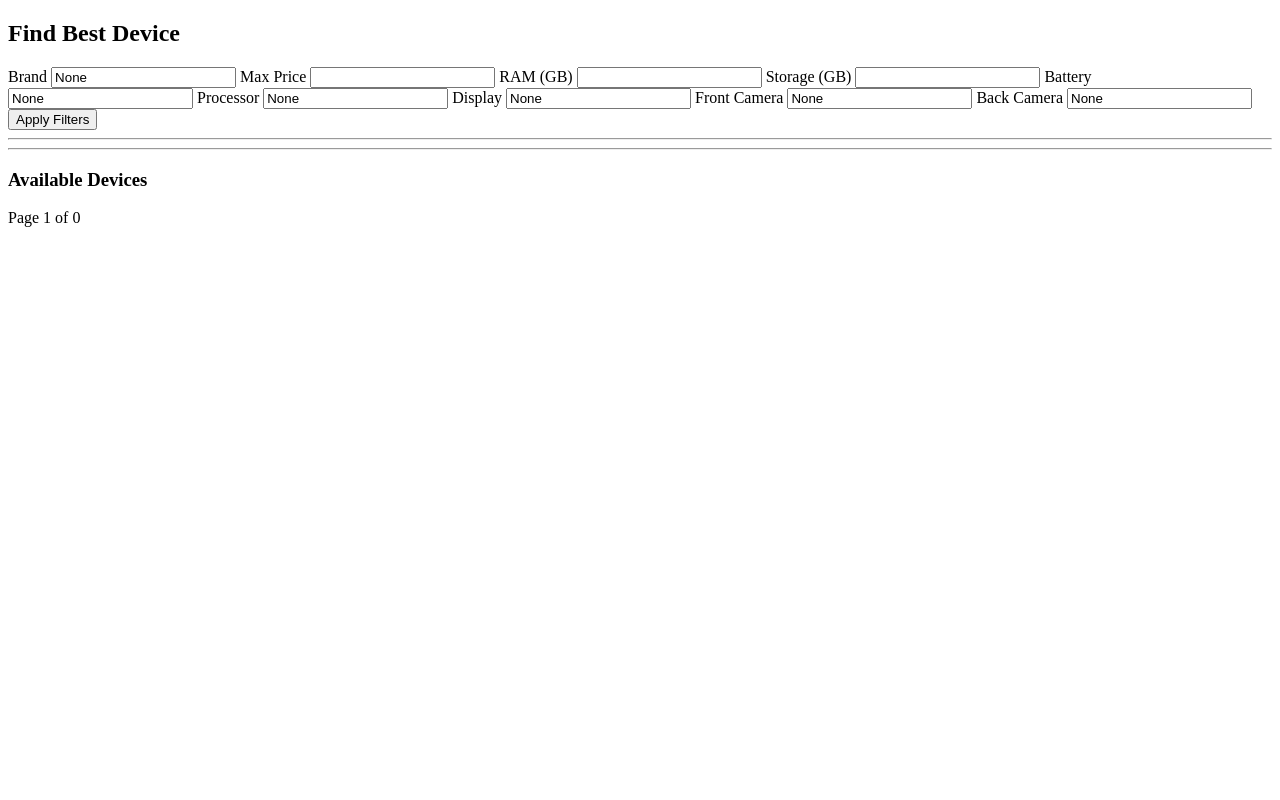
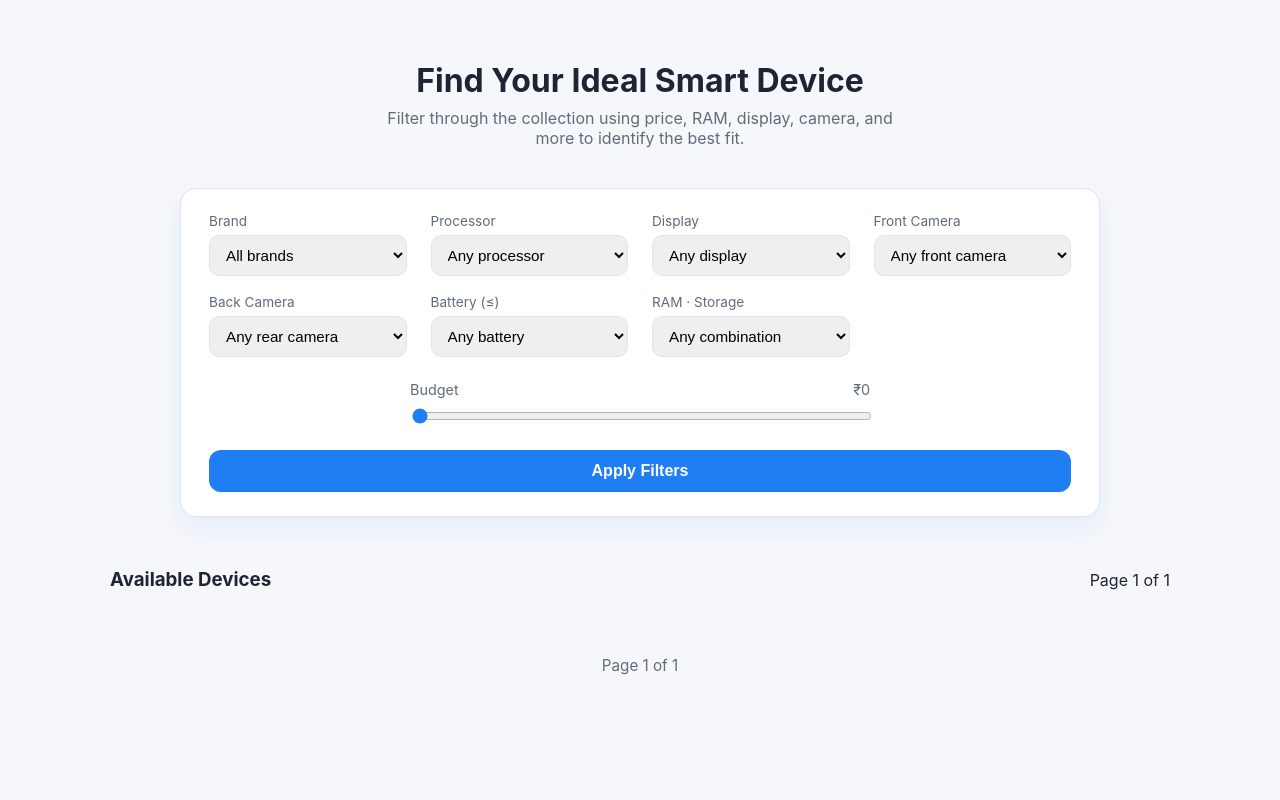
Before and after one commit to jagadish43/Smart-Device-selection, a Django app: page / in a window 1280 px wide. Run offline with Django 5.2, Linux system fonts and the light colour scheme; data that the repository does not hold is empty.

Commit message:
page chnage fixies

```diff
--- a/apps/devices/views.py
+++ b/apps/devices/views.py
@@ -1,56 +1,136 @@
+import math
+from urllib.parse import urlencode
+
 from django.shortcuts import render
 from apps.core.db import device_collection
-import math
+from pymongo import ASCENDING, DESCENDING
+
+BATTERY_OPTIONS = [1000, 2000, 3000, 4000, 5000, 6000]
+
+
+def _to_int(value, default=None):
+    try:
+        return int(value)
+    except (TypeError, ValueError):
+        return default
+
+
+def _normalize_text(value):
+    if value is None:
+        return None
+    trimmed = str(value).strip()
+    return trimmed if trimmed else None
+
+
+def _brand_filter(value):
+    if not value:
+        return {}
+    return {"brand": {"$regex": f"^{value}$", "$options": "i"}}
+
+
+def _sorted_text_options(field, filters=None):
+    query = filters or {}
+    values = [
+        str(value).strip()
+        for value in device_collection.distinct(field, filter=query)
+        if value is not None and str(value).strip()
+    ]
+    return sorted(set(values), key=lambda item: item.lower())
+
+
+def _ram_storage_options(filters=None):
+    base_match = {
+        "ram": {"$exists": True, "$ne": None},
+        "storage": {"$exists": True, "$ne": None},
+    }
+    match = {**base_match, **(filters or {})}
+    pipeline = [
+        {"$match": match},
+        {"$group": {"_id": {"ram": "$ram", "storage": "$storage"}}},
+    ]
+    combos = []
+    for doc in device_collection.aggregate(pipeline):
+        ram_value = _to_int(doc.get("_id", {}).get("ram"))
+        storage_value = _to_int(doc.get("_id", {}).get("storage"))
+        if ram_value is None or storage_value is None:
+            continue
+        combos.append({"ram": ram_value, "storage": storage_value})
+    return sorted(combos, key=lambda combo: (combo["ram"], combo["storage"]))
+
+
+def _price_bounds(filters=None):
+    def _bound(order):
+        doc = device_collection.find_one(
+            filter=filters or {},
+            sort=[("price", order)],
+            projection={"price": 1},
+        )
+        if not doc or doc.get("price") is None:
+            return None
+        return _to_int(doc.get("price"))
+
+    min_price = _bound(ASCENDING) or 0
+    max_price = _bound(DESCENDING) or 0
+    if min_price > max_price:
+        min_price, max_price = max_price, min_price
+    return min_price, max_price
+
 
 def home(request):
-    page = int(request.GET.get("page", 1))
+    page_param = request.GET.get("page", "1")
+    page = _to_int(page_param, 1)
+    if page is None or page < 1:
+        page = 1
+
     limit = 10
     skip = (page - 1) * limit
 
-    # ===== GET FILTER VALUES =====
-    brand = request.GET.get("brand")
-    max_price = request.GET.get("price")
-    ram = request.GET.get("ram")
-    storage = request.GET.get("storage")
-    battery = request.GET.get("battery")
-    processor = request.GET.get("processor")
-    display = request.GET.get("display")
-    front_camera = request.GET.get("front_camera")
-    back_camera = request.GET.get("back_camera")
+    brand = _normalize_text(request.GET.get("brand"))
+    battery = _to_int(request.GET.get("battery"))
+    processor = _normalize_text(request.GET.get("processor"))
+    display = _normalize_text(request.GET.get("display"))
+    front_camera = _normalize_text(request.GET.get("front_camera"))
+    back_camera = _normalize_text(request.GET.get("back_camera"))
 
-    # ===== BUILD MONGO QUERY =====
-    query = {}
+    ram = _to_int(request.GET.get("ram"))
+    storage = _to_int(request.GET.get("storage"))
+    price_input = _to_int(request.GET.get("price"))
 
-    if brand:
-        query["brand"] = {"$regex": f"^{brand}$", "$options": "i"}
+    brand_query = _brand_filter(brand)
+    price_min, price_max = _price_bounds(brand_query)
+    price_span = price_max - price_min
+    price_step = max(1, price_span // 20) if price_span > 0 else 1
+    if price_step < 100:
+        price_step = 100
 
-    if max_price:
-        query["price"] = {"$lte": int(max_price)}
+    selected_price = price_input if price_input is not None else price_max
+    if selected_price is None:
+        selected_price = price_max
+    if price_min is not None and selected_price < price_min:
+        selected_price = price_min
+    if selected_price > price_max:
+        selected_price = price_max
 
-    if ram:
-        query["ram"] = int(ram)
-
-    if storage:
-        query["storage"] = int(storage)
-
-    if battery:
-        query["battery"] = {"$regex": battery, "$options": "i"}
-
+    query = dict(brand_query)
+    if selected_price is not None:
+        query["price"] = {"$lte": selected_price}
+    if ram is not None:
+        query["ram"] = ram
+    if storage is not None:
+        query["storage"] = storage
+    if battery is not None:
+        query["battery"] = {"$lte": battery}
     if processor:
         query["processor"] = {"$regex": processor, "$options": "i"}
-
     if display:
         query["display"] = {"$regex": display, "$options": "i"}
-
     if front_camera:
         query["front_camera"] = {"$regex": front_camera, "$options": "i"}
-
     if back_camera:
         query["rear_camera"] = {"$regex": back_camera, "$options": "i"}
 
-    # ===== PAGINATION =====
     total_devices = device_collection.count_documents(query)
-    total_pages = math.ceil(total_devices / limit)
+    total_pages = math.ceil(total_devices / limit) if total_devices else 1
 
     devices = list(
         device_collection.find(query)
@@ -58,14 +138,9 @@ def home(request):
         .limit(limit)
     )
 
-    context = {
-        "devices": devices,
-        "current_page": page,
-        "total_pages": total_pages,
-
-        # keep filter values
+    pagination_params = {
         "brand": brand,
-        "price": max_price,
+        "price": selected_price,
         "ram": ram,
         "storage": storage,
         "battery": battery,
@@ -74,5 +149,39 @@ def home(request):
         "front_camera": front_camera,
         "back_camera": back_camera,
     }
+    sanitized_filters = {
+        name: value
+        for name, value in pagination_params.items()
+        if value is not None and value != ""
+    }
+    pagination_query = urlencode(sanitized_filters)
+    if pagination_query:
+        pagination_query = f"&{pagination_query}"
+
+    context = {
+        "devices": devices,
+        "current_page": page,
+        "total_pages": total_pages,
+        "brand": brand,
+        "price": selected_price,
+        "ram": ram,
+        "storage": storage,
+        "battery": battery,
+        "processor": processor,
+        "display": display,
+        "front_camera": front_camera,
+        "back_camera": back_camera,
+        "brand_options": _sorted_text_options("brand"),
+        "processor_options": _sorted_text_options("processor", brand_query),
+        "display_options": _sorted_text_options("display", brand_query),
+        "front_camera_options": _sorted_text_options("front_camera", brand_query),
+        "back_camera_options": _sorted_text_options("rear_camera", brand_query),
+        "battery_options": BATTERY_OPTIONS,
+        "ram_storage_options": _ram_storage_options(brand_query),
+        "price_min": price_min,
+        "price_max": price_max,
+        "price_step": price_step,
+        "pagination_query": pagination_query,
+    }
 
     return render(request, "home.html", context)
--- /dev/null
+++ b/static/css/site.css
@@ -0,0 +1,206 @@
+/* Global layout */
+:root {
+    --background: #f5f7fa;
+    --card-bg: #ffffff;
+    --primary: #1f7ef4;
+    --border: #e0e4ec;
+    --text: #1d2433;
+    --muted: #5f6c7b;
+}
+
+* {
+    box-sizing: border-box;
+}
+
+body {
+    margin: 0;
+    font-family: "Inter", "Segoe UI", system-ui, sans-serif;
+    background: var(--background);
+    color: var(--text);
+    min-height: 100vh;
+}
+
+.page {
+    max-width: 1100px;
+    margin: 0 auto;
+    padding: 40px 20px 60px;
+}
+
+.hero {
+    text-align: center;
+    margin-bottom: 40px;
+}
+
+.hero h1 {
+    font-size: 2rem;
+    margin-bottom: 8px;
+}
+
+.hero p {
+    color: var(--muted);
+    margin: 0 auto;
+    max-width: 520px;
+}
+
+.filter-card {
+    background: var(--card-bg);
+    border: 1px solid var(--border);
+    border-radius: 16px;
+    padding: 24px 28px;
+    box-shadow: 0 12px 24px rgba(31, 126, 244, 0.08);
+    margin: 0 auto 32px;
+    max-width: 920px;
+}
+
+.filter-grid {
+    display: grid;
+    grid-template-columns: repeat(auto-fit, minmax(160px, 1fr));
+    gap: 18px 24px;
+    margin-bottom: 24px;
+}
+
+.filter-grid label {
+    display: block;
+    font-size: 0.85rem;
+    color: var(--muted);
+    margin-bottom: 6px;
+}
+
+.filter-grid input,
+.filter-grid select {
+    width: 100%;
+    padding: 10px 12px;
+    border-radius: 10px;
+    border: 1px solid var(--border);
+    font-size: 0.95rem;
+}
+
+.filter-card button {
+    background: var(--primary);
+    color: #fff;
+    border: none;
+    width: 100%;
+    padding: 12px 0;
+    border-radius: 12px;
+    font-size: 1rem;
+    font-weight: 600;
+    cursor: pointer;
+    transition: transform 120ms ease, box-shadow 120ms ease;
+}
+
+.filter-card button:hover {
+    transform: translateY(-2px);
+    box-shadow: 0 10px 20px rgba(31, 126, 244, 0.3);
+}
+
+.range-field {
+    margin: 0 auto 24px;
+    max-width: 460px;
+    display: flex;
+    flex-direction: column;
+    gap: 8px;
+}
+
+.range-field .slider-label {
+    display: flex;
+    justify-content: space-between;
+    align-items: center;
+    font-size: 0.9rem;
+    color: var(--muted);
+}
+
+.range-field input[type=range] {
+    width: 100%;
+    accent-color: var(--primary);
+}
+
+.section-title {
+    display: flex;
+    justify-content: space-between;
+    align-items: baseline;
+    margin-bottom: 16px;
+}
+
+.device-grid {
+    display: grid;
+    grid-template-columns: repeat(auto-fit, minmax(260px, 1fr));
+    gap: 20px;
+}
+
+.device-card {
+    background: var(--card-bg);
+    border: 1px solid var(--border);
+    border-radius: 18px;
+    padding: 20px 22px;
+    transition: transform 180ms ease, box-shadow 180ms ease;
+}
+
+.device-card:hover {
+    transform: translateY(-4px);
+    box-shadow: 0 18px 30px rgba(0, 0, 0, 0.08);
+}
+
+.device-card h4 {
+    margin: 0 0 4px;
+    font-size: 1.15rem;
+}
+
+.device-meta {
+    font-size: 0.9rem;
+    color: var(--muted);
+    margin: 6px 0;
+    line-height: 1.4;
+}
+
+.device-price {
+    font-weight: 600;
+    margin-top: 10px;
+    color: var(--primary);
+}
+
+.pagination {
+    margin-top: 30px;
+    text-align: center;
+    font-size: 0.95rem;
+    color: var(--muted);
+}
+
+.pagination a {
+    margin: 0 10px;
+    text-decoration: none;
+    color: var(--primary);
+    font-weight: 600;
+}
+
+.result-card {
+    background: var(--card-bg);
+    border: 1px solid var(--border);
+    padding: 22px;
+    border-radius: 18px;
+    margin-bottom: 18px;
+    box-shadow: 0 14px 30px rgba(16, 24, 40, 0.06);
+}
+
+.result-card h3 {
+    margin: 0 0 4px;
+}
+
+.result-card p {
+    margin: 4px 0;
+    color: var(--muted);
+}
+
+.nav-link {
+    display: inline-block;
+    margin-top: 24px;
+    padding: 10px 18px;
+    border-radius: 12px;
+    background: #111;
+    color: #fff;
+    text-decoration: none;
+}
+
+.score {
+    font-weight: 600;
+    color: #111;
+}
--- a/templates/home.html
+++ b/templates/home.html
@@ -1,72 +1,130 @@
+{% load static %}
 <!DOCTYPE html>
 <html>
 <head>
     <title>Device Recommendation</title>
+    <link rel="stylesheet" href="{% static 'css/site.css' %}">
 </head>
 <body>
-<h2>Find Best Device</h2>
+<div class="page">
+    <header class="hero">
+        <h1>Find Your Ideal Smart Device</h1>
+        <p>Filter through the collection using price, RAM, display, camera, and more to identify the best fit.</p>
+    </header>
 
-<form method="get">
-    <!-- Brand -->
+    <form method="get" class="filter-card">
+        <div class="filter-grid">
+            <div>
                 <label>Brand</label>
-    <input type="text" name="brand" value="{{ brand }}">
+                <select name="brand">
+                    <option value="">All brands</option>
+                    {% for option in brand_options %}
+                        <option value="{{ option }}" {% if brand == option %}selected{% endif %}>{{ option }}</option>
+                    {% endfor %}
+                </select>
+            </div>
+            <div>
+                <label>Processor</label>
+                <select name="processor">
+                    <option value="">Any processor</option>
+                    {% for option in processor_options %}
+                        <option value="{{ option }}" {% if processor == option %}selected{% endif %}>{{ option }}</option>
+                    {% endfor %}
+                </select>
+            </div>
+            <div>
+                <label>Display</label>
+                <select name="display">
+                    <option value="">Any display</option>
+                    {% for option in display_options %}
+                        <option value="{{ option }}" {% if display == option %}selected{% endif %}>{{ option }}</option>
+                    {% endfor %}
+                </select>
+            </div>
+            <div>
+                <label>Front Camera</label>
+                <select name="front_camera">
+                    <option value="">Any front camera</option>
+                    {% for option in front_camera_options %}
+                        <option value="{{ option }}" {% if front_camera == option %}selected{% endif %}>{{ option }}</option>
+                    {% endfor %}
+                </select>
+            </div>
+            <div>
+                <label>Back Camera</label>
+                <select name="back_camera">
+                    <option value="">Any rear camera</option>
+                    {% for option in back_camera_options %}
+                        <option value="{{ option }}" {% if back_camera == option %}selected{% endif %}>{{ option }}</option>
+                    {% endfor %}
+                </select>
+            </div>
+            <div>
+                <label>Battery (≤)</label>
+                <select name="battery">
+                    <option value="">Any battery</option>
+                    {% for option in battery_options %}
+                        <option value="{{ option }}" {% if battery == option %}selected{% endif %}>{{ option }} mAh</option>
+                    {% endfor %}
+                </select>
+            </div>
+            <div>
+                <label>RAM · Storage</label>
+                <select id="ramStorageSelect">
+                    <option value="">Any combination</option>
+                    {% for combo in ram_storage_options %}
+                        <option value="{{ combo.ram }}|{{ combo.storage }}" {% if ram == combo.ram and storage == combo.storage %}selected{% endif %}>
+                            {{ combo.ram }} GB · {{ combo.storage }} GB
+                        </option>
+                    {% endfor %}
+                </select>
+            </div>
+        </div>
 
-    <!-- Price -->
-    <label>Max Price</label>
-    <input type="number" name="price" value="{{ price }}">
+        <div class="range-field">
+            <label class="slider-label">
+                Budget
+                <span id="priceValue">₹{{ price }}</span>
+            </label>
+            <input
+                id="priceSlider"
+                type="range"
+                name="price"
+                min="{{ price_min }}"
+                max="{{ price_max }}"
+                step="{{ price_step }}"
+                value="{{ price }}"
+            >
+        </div>
 
-    <!-- RAM -->
-    <label>RAM (GB)</label>
-    <input type="number" name="ram" value="{{ ram }}">
-
-    <!-- Storage -->
-    <label>Storage (GB)</label>
-    <input type="number" name="storage" value="{{ storage }}">
-
-    <!-- Battery -->
-    <label>Battery</label>
-    <input type="text" name="battery" value="{{ battery }}">
-
-    <!-- Processor -->
-    <label>Processor</label>
-    <input type="text" name="processor" value="{{ processor }}">
-
-    <!-- Display -->
-    <label>Display</label>
-    <input type="text" name="display" value="{{ display }}">
-
-    <!-- Front Camera -->
-    <label>Front Camera</label>
-    <input type="text" name="front_camera" value="{{ front_camera }}">
-
-    <!-- Back Camera -->
-    <label>Back Camera</label>
-    <input type="text" name="back_camera" value="{{ back_camera }}">
+        <input type="hidden" name="ram" id="ramInput" value="{{ ram|default_if_none:'' }}">
+        <input type="hidden" name="storage" id="storageInput" value="{{ storage|default_if_none:'' }}">
 
         <button type="submit">Apply Filters</button>
     </form>
 
-<hr>
+    <section>
+        <div class="section-title">
+            <h3>Available Devices</h3>
+            <span>Page {{ current_page }} of {{ total_pages }}</span>
+        </div>
 
+        <div class="device-grid">
+            {% for d in devices %}
+                <article class="device-card">
+                    <h4>{{ d.name }}</h4>
+                    <p class="device-meta">Brand: {{ d.brand }}</p>
+                    <p class="device-meta">Processor: {{ d.processor }}, Display: {{ d.display }}</p>
+                    <p class="device-meta">RAM: {{ d.ram }} GB · Storage: {{ d.storage }} GB</p>
+                    <p class="device-meta">Battery: {{ d.battery }} · Cameras: {{ d.front_camera }}/{{ d.back_camera }}</p>
+                    <p class="device-price">₹{{ d.price }}</p>
+                </article>
+            {% endfor %}
+        </div>
 
-<hr>
-
-<h3>Available Devices</h3>
-
-{% for d in devices %}
-    <div>
-        <h4>{{ d.name }}</h4>
-        <p>Brand: {{ d.brand }}</p>
-        <p>Price: ₹{{ d.price }}</p>
-        <p>RAM: {{ d.ram }} GB</p>
-        <hr>
-    </div>
-{% endfor %}
-
-<!-- Pagination -->
-<div>
+        <div class="pagination">
             {% if current_page > 1 %}
-        <a href="?page={{ current_page|add:-1 }}&brand={{ brand }}&price={{ price }}&ram={{ ram }}&storage={{ storage }}&battery={{ battery }}&processor={{ processor }}&display={{ display }}&front_camera={{ front_camera }}&back_camera={{ back_camera }}">
+                <a href="?page={{ current_page|add:-1 }}{{ pagination_query }}">
                     ⬅ Prev
                 </a>
             {% endif %}
@@ -74,11 +132,47 @@
             Page {{ current_page }} of {{ total_pages }}
 
             {% if current_page < total_pages %}
-        <a href="?page={{ current_page|add:1 }}&brand={{ brand }}&price={{ price }}&ram={{ ram }}&storage={{ storage }}&battery={{ battery }}&processor={{ processor }}&display={{ display }}&front_camera={{ front_camera }}&back_camera={{ back_camera }}">
+                <a href="?page={{ current_page|add:1 }}{{ pagination_query }}">
                     Next ➡
                 </a>
             {% endif %}
         </div>
+    </section>
+</div>
+<script>
+    document.addEventListener("DOMContentLoaded", function () {
+        const priceSlider = document.getElementById("priceSlider");
+        const priceValue = document.getElementById("priceValue");
+        if (priceSlider && priceValue) {
+            const updateValue = () => {
+                const formatted = Number(priceSlider.value).toLocaleString("en-IN");
+                priceValue.textContent = `₹${formatted}`;
+            };
+            priceSlider.addEventListener("input", updateValue);
+            updateValue();
+        }
+
+        const comboSelect = document.getElementById("ramStorageSelect");
+        const ramInput = document.getElementById("ramInput");
+        const storageInput = document.getElementById("storageInput");
+        if (comboSelect && ramInput && storageInput) {
+            const syncFields = () => {
+                const [ram, storage] = comboSelect.value.split("|");
+                ramInput.value = ram || "";
+                storageInput.value = storage || "";
+            };
+            syncFields();
+        }
+    });
+    document.addEventListener("DOMContentLoaded", function () {
+        const brandSelect = document.querySelector("select[name='brand']");
+        if (brandSelect) {
+            brandSelect.addEventListener("change", function () {
+                this.form.submit();
+            });
+        }
+    });
+</script>
 
 
 </body>
```
Also changed, not shown: templates/results.html (+22 -12 lines). Lines whose indentation alone changed are shown as unchanged.
